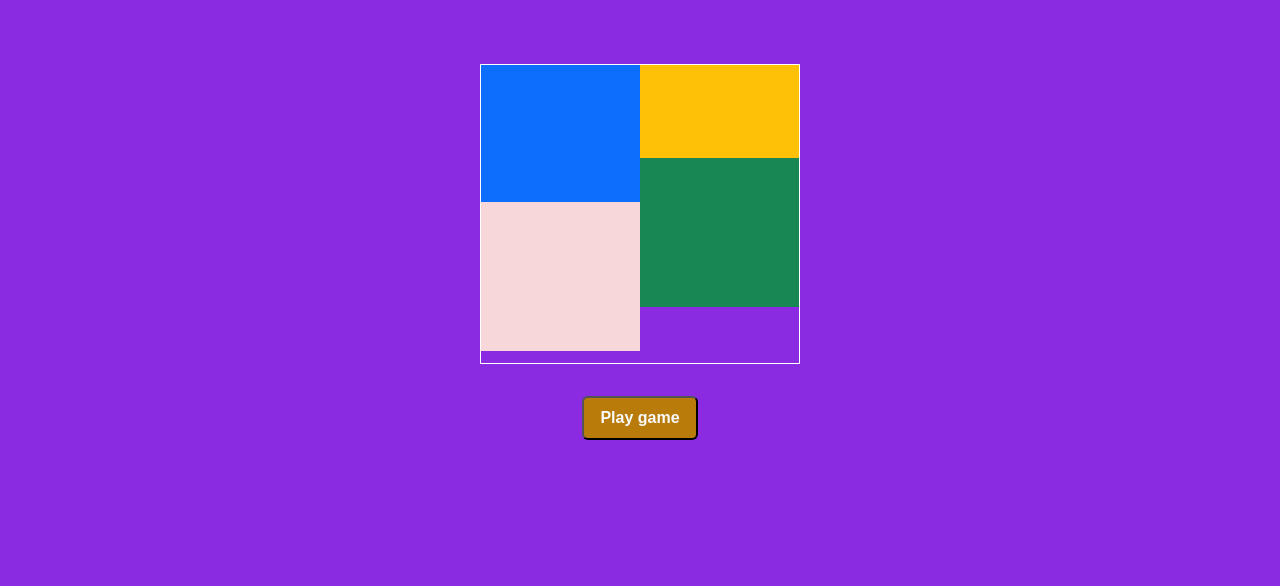
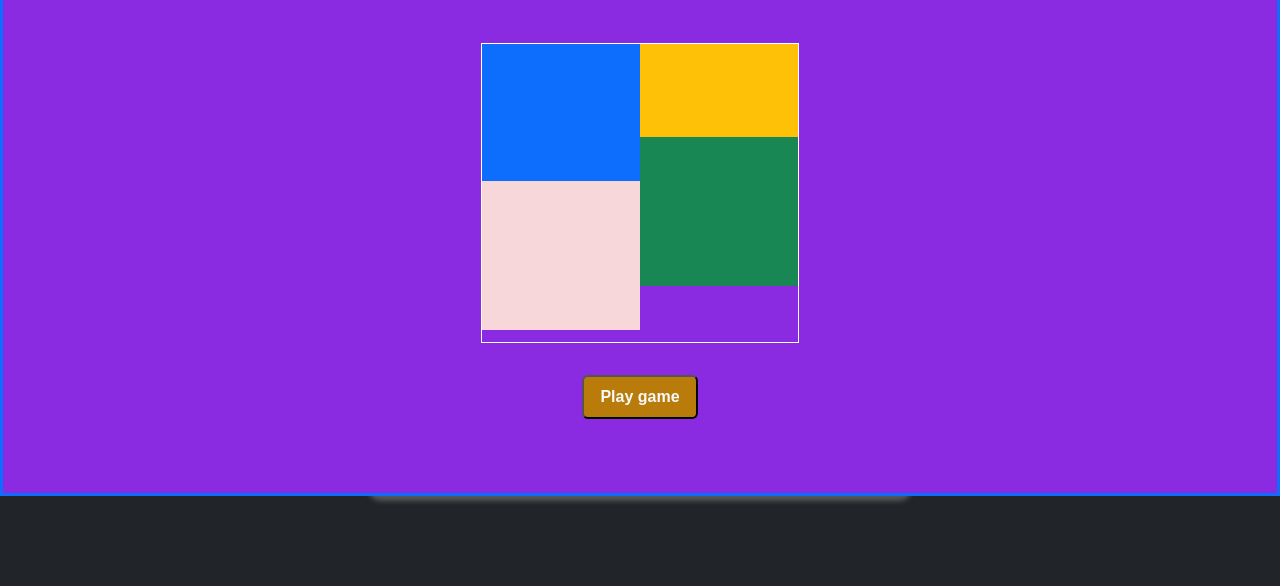
Before and after one commit to popejohn/HNG-color-game, a plain HTML site: page index.html in a window 1280 px wide. Shown: the part 214-800 px from the top of the page. Drawn offline with nearby package versions, Linux system fonts and the light colour scheme.

Commit message:
body position relative

```diff
--- a/colorGame.css
+++ b/colorGame.css
@@ -11,7 +11,7 @@
     position: absolute;
     background-color: blueviolet;
     left: 0;
-    top: 0;
+    bottom: 0;
     transition: transform 1.5s ease-in-out, opacity 1.5s ease-in-out
 }
 
--- a/index.html
+++ b/index.html
@@ -9,8 +9,8 @@
     <script src="https://cdn.jsdelivr.net/npm/bootstrap@5.3.3/dist/js/bootstrap.bundle.min.js"></script>
 </head>
 
-<body class="bg-dark">
-    <div class="home-display d-flex flex-column gap-4 justify-content-center align-items-center" data-testid="home-display">
+<body class="bg-dark position-relative">
+    <div class="home-display border border-3 border-primary d-flex flex-column gap-4 justify-content-center align-items-center" data-testid="home-display">
         <div class="fs-1 mb-5 fw-bold"><span class="color">Color</span> <span class="lilac">Game</span></div>
         <div class="box-animate d-flex flex-wrap">
             <div class="box box-top box1 w-50 h-50 bg-primary"></div>
```
